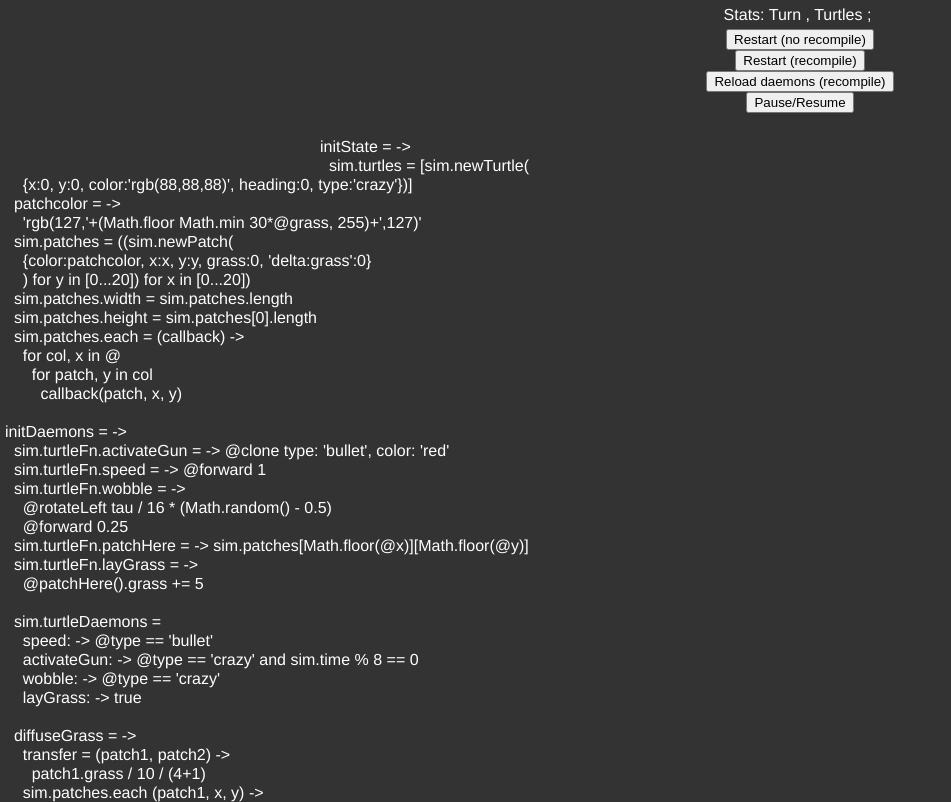
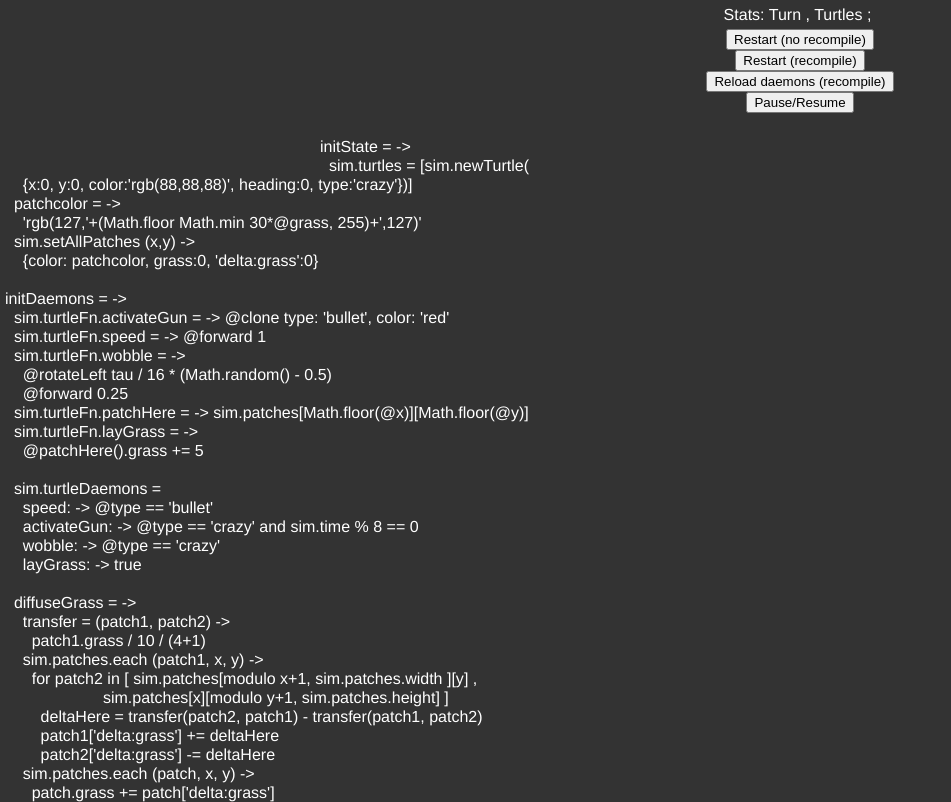
Before and after one commit to idupree/Starplay, a plain HTML site: page raphaeley/graffle.html in a window 1280 px wide. Shown: the top 802 px of the page, without its empty margins (0-951 px from the left). Drawn offline with nearby package versions, Linux system fonts and the light colour scheme; a script that the page names is missing.

Commit message:
make patch initing nicer for user code

```diff
--- a/raphaeley/graffle.html
+++ b/raphaeley/graffle.html
@@ -55,15 +55,8 @@ initState = ->
     {x:0, y:0, color:'rgb(88,88,88)', heading:0, type:'crazy'})]
   patchcolor = ->
     'rgb(127,'+(Math.floor Math.min 30*@grass, 255)+',127)'
-  sim.patches = ((sim.newPatch(
-    {color:patchcolor, x:x, y:y, grass:0, 'delta:grass':0}
-    ) for y in [0...20]) for x in [0...20])
-  sim.patches.width = sim.patches.length
-  sim.patches.height = sim.patches[0].length
-  sim.patches.each = (callback) ->
-    for col, x in @
-      for patch, y in col
-        callback(patch, x, y)
+  sim.setAllPatches (x,y) ->
+    {color: patchcolor, grass:0, 'delta:grass':0}
 
 initDaemons = ->
   sim.turtleFn.activateGun = -> @clone type: 'bullet', color: 'red'
```
Also changed, not shown: 1 other file.
